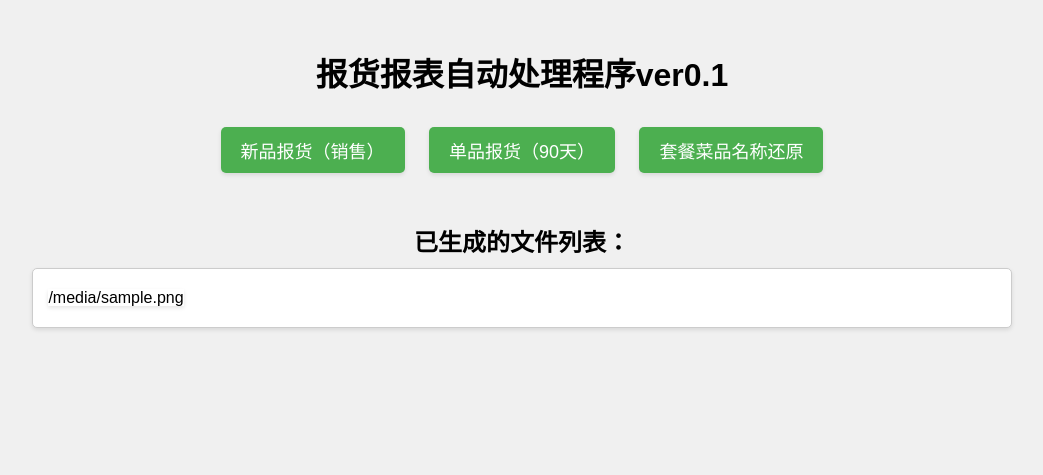
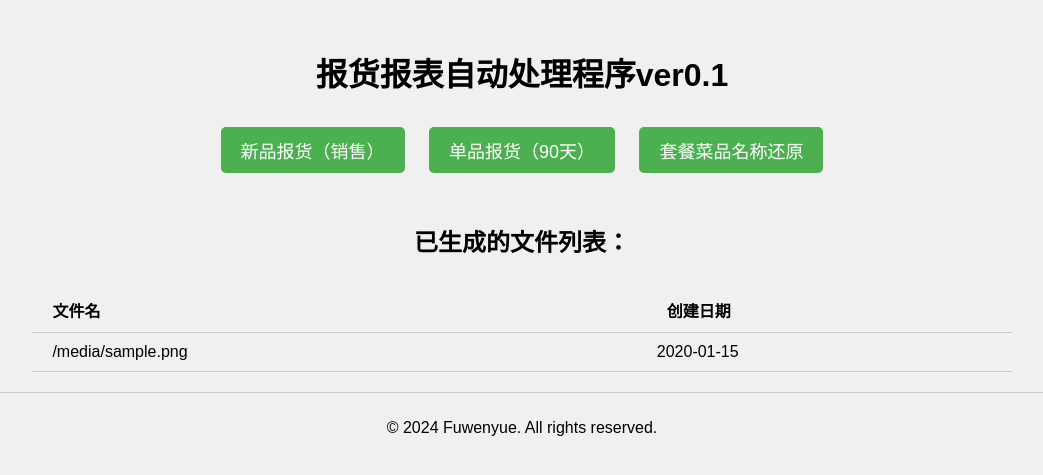
Before and after one commit to yoval/tll_xpbh, a Flask app: template templates/index.html in a window 1280 px wide. Shown: the top 475 px of the page, without its empty margins (118-1161 px from the left). Run offline with Flask 3, Linux system fonts and the light colour scheme; the template is opened without the code that fills it: most values are stand-ins (such as "Sample title", 1, 10 or a date in 2020).

Commit message:
优化逻辑，对照表筛选 已结束

```diff
--- a/app.py
+++ b/app.py
@@ -71,33 +71,28 @@ def page_not_found(e):
 
 @app.route('/')
 def index():
+    # 输出文件夹的路径
     output_folder = 'Outputs'
-    file_list = os.listdir(output_folder)
-    file_list = [file for file in file_list if file is not None]
 
-    error_message = None
+    # 创建一个空列表，用于存储文件名和创建日期
+    file_list = []
 
-    for file in file_list:
-        try:
-            dt_str = os.path.splitext(file)[0].split('_')[-1]
-            datetime.strptime(dt_str, '%Y%m%d_%H%M')
-        except ValueError as e:
-            error_message = f"Error parsing date for file {file}: {e}"
-            break
+    # 遍历输出文件夹中的所有文件
+    for file in os.listdir(output_folder):
+        # 获取文件的完整路径
+        file_path = os.path.join(output_folder, file)
 
-    if error_message is None:
-        try:
-            file_list = sorted(file_list, key=lambda x: datetime.strptime(os.path.splitext(x)[0].split('_')[-1], '%Y%m%d_%H%M'), reverse=True)
-        except ValueError as e:
-            error_message = f"Error sorting files: {e}"
-    else:
-        file_list = sorted(file_list)  # Sort the file list in ascending order by name
+        # 获取文件的创建日期
+        creation_date = datetime.fromtimestamp(os.path.getctime(file_path))
 
-    return render_template('index.html', file_list=file_list, error_message=error_message)
+        # 将文件名和创建日期添加到列表中
+        file_list.append((file, creation_date))
 
+    # 按照创建日期和文件名对文件列表进行降序排序
+    file_list.sort(key=lambda x: (x[1], x[0]), reverse=True)
 
-
-
+    # 使用排序后的文件列表渲染模板
+    return render_template('index.html', file_list=file_list)
 
 @app.route('/xinpin')
 def xinpin():
@@ -258,6 +253,7 @@ def caipin_upload_files():
         caipin_df = pd.read_excel(file1_path)
     duizhao_df = pd.read_excel(file2_path,header=2)
     duizhao_df = duizhao_df.loc[:,['新增套餐名单品名','标准单品名称','是否为套餐','数量']]
+    duizhao_df = duizhao_df[duizhao_df['流程状态_系统字段'] == '已结束']
     result_df = pd.merge(caipin_df, duizhao_df, how='left', left_on='菜品名称',right_on='新增套餐名单品名')
     try:
         result_df['合计数量'] = result_df['销售数量'] *result_df['数量']
--- a/templates/index.html
+++ b/templates/index.html
@@ -3,8 +3,8 @@
 <head>
     <meta charset="UTF-8">
     <meta name="viewport" content="width=device-width, initial-scale=1.0">
-    <title>报货报表自动处理程序ver0.1</title>
-    <style>
+ <title>报货报表自动处理程序ver0.1</title>
+ <style>
         * {
             box-sizing: border-box;
         }
@@ -25,7 +25,7 @@
             margin: 10px;
             border-radius: 5px;
             font-size: 18px;
-            box-shadow: 0 2px 4px rgba(0, 0, 0, 0.1);
+            box-shadow: none;
         }
 
         a:hover {
@@ -84,7 +84,60 @@
             word-break: break-word;
             white-space: pre-wrap;
         }
+
+        table {
+            width: 80%;
+            border-collapse: collapse;
+            margin-top: 20px;
+        }
+
+        th, td {
+            padding: 10px;
+            text-align: left;
+            border-bottom: 1px solid #cccccc;
+        }
+
+        th {
+            background-color: #f0f0f0;
+            font-weight: bold;
+        }
+
+        tr:hover {
+            background-color: #f5f5f5;
+        }
+
+        .footer {
+            background-color: #f0f0f0;
+            padding: 10px;
+            text-align: center;
+            margin-top: 20px;
+            border-top: 1px solid #cccccc;
+        }
     </style>
+ <script>
+        function sortTable(columnIndex, ascending) {
+            const table = document.getElementById("file-table");
+            const rows = Array.from(table.rows).slice(1); // 获取所有行，除了表头
+            const sortedRows = rows.sort((a, b) => {
+                const aValue = a.cells[columnIndex].innerText;
+                const bValue = b.cells[columnIndex].innerText;
+                if (columnIndex === 1) { // 如果是创建日期列，将字符串转换为日期对象
+                    return ascending ? new Date(aValue) - new Date(bValue) : new Date(bValue) - new Date(aValue);
+                } else {
+                    return ascending ? aValue.localeCompare(bValue) : bValue.localeCompare(aValue);
+                }
+            });
+
+            // 重新插入排序后的行
+            for (const row of sortedRows) {
+                table.tBodies[0].appendChild(row);
+            }
+
+            // 切换排序顺序
+            ascending = !ascending;
+            return ascending;
+        }
+    </script>
 </head>
 <body>
     <h1>报货报表自动处理程序ver0.1</h1>
@@ -93,11 +146,26 @@
     <a href="caipin">套餐菜品名称还原</a>
     <div class="files">
         <h2>已生成的文件列表：</h2>
-        <ul id="file-list">
-            {% for file in file_list %}
-                <li><a href="{{ url_for('download_output_file', filename=file) }}">{{ file }}</a></li>
-            {% endfor %}
-        </ul>
+    <table id="file-table">
+        <thead>
+                <tr>
+                    <th><a href="#" onclick="sortTable(0, false)">文件名</a></th>
+                    <th><a href="#" onclick="sortTable(1, false)">创建日期</a></th>
+                </tr>
+            </thead>
+        <tbody id="file-list">
+                {% for file, creation_date in file_list %}
+                <tr>
+                    <td><a href="/download/{{ file }}">{{ file }}</a></td>
+                    <td>{{ creation_date.strftime('%Y-%m-%d %H:%M:%S') }}</td>
+                </tr>
+                {% endfor %}
+            </tbody>
+        </table>
+    </div>
+
+    <div class="footer">
+        <p>&copy; 2024 Fuwenyue. All rights reserved.</p>
     </div>
 
 </body>
```
Also changed, not shown: ReadMe.md.
